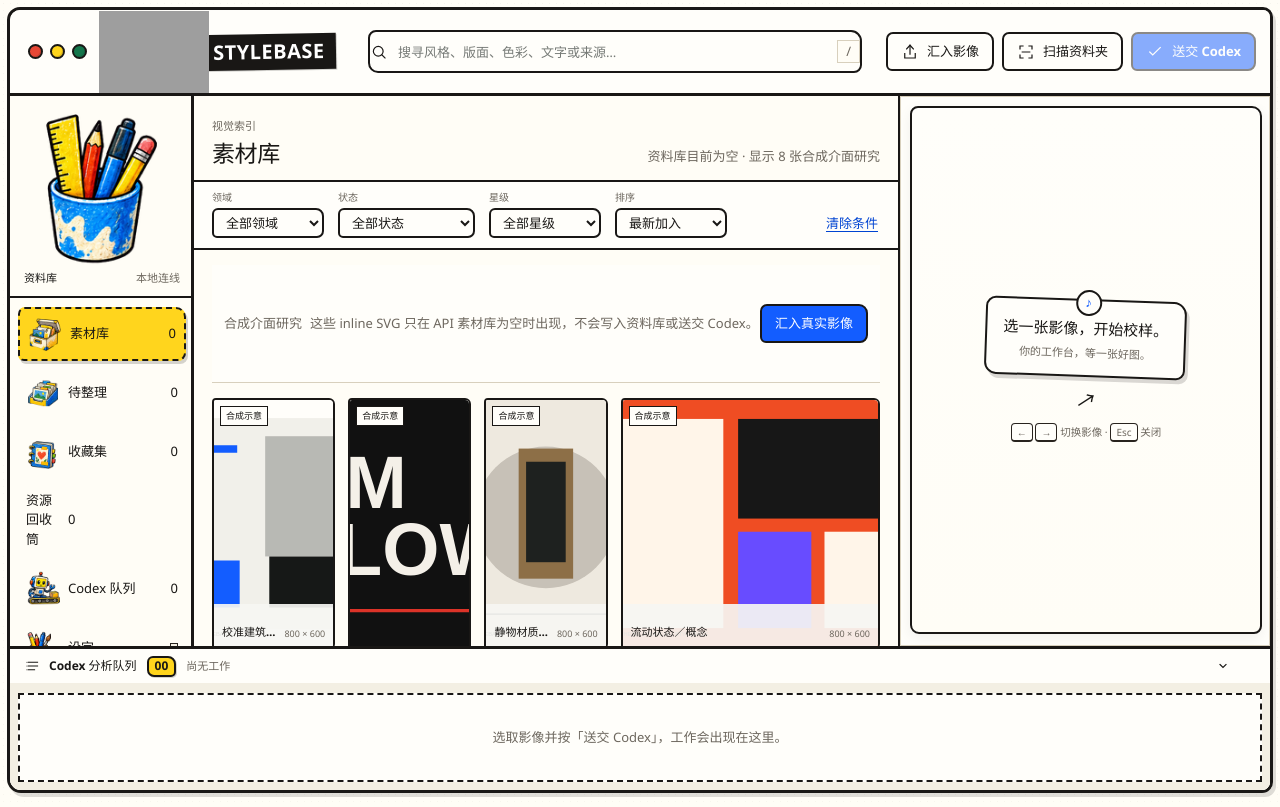
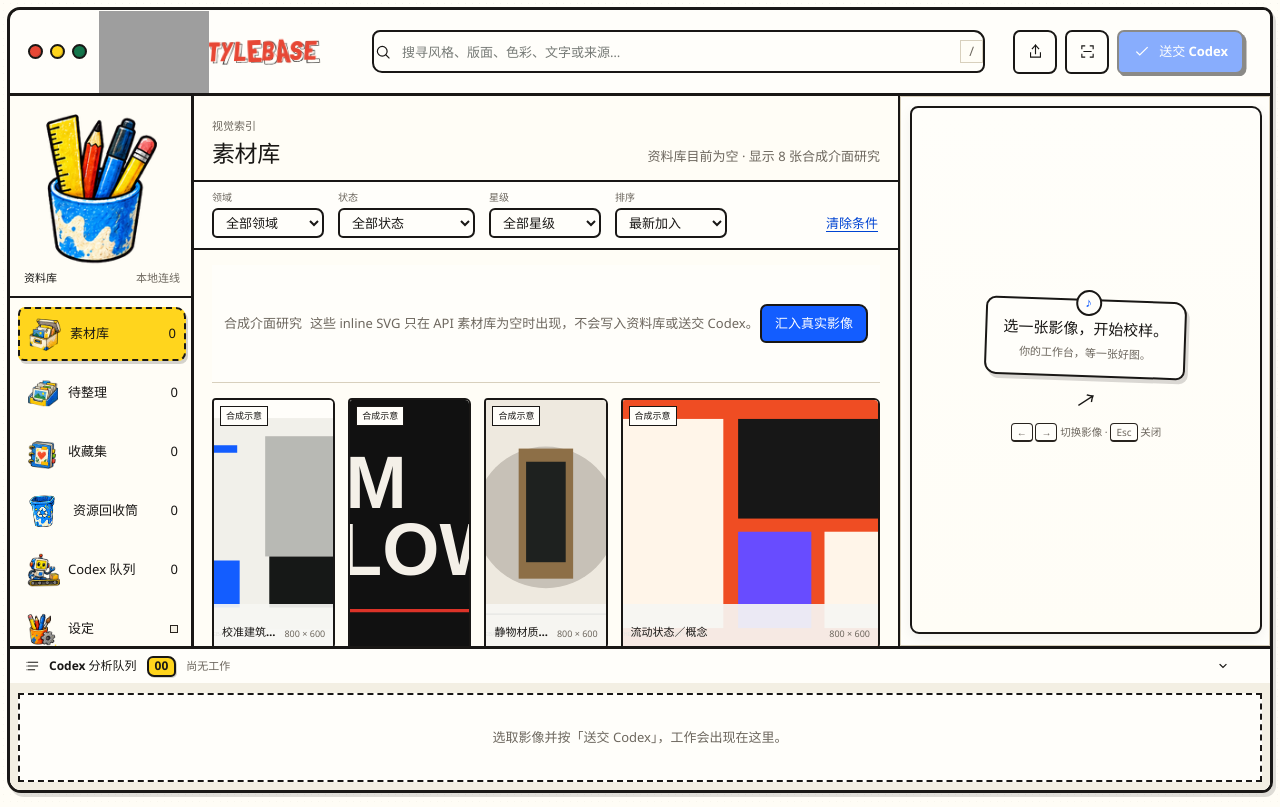
Before and after one commit to w3118597378-max/stylebase-design-inspiration-library, a website with bundled scripts: page public/index.html in a window 1280 px wide. Built offline with nearby package versions, Linux system fonts and the light colour scheme; grey boxes are pictures that could not be loaded; files whose address does not match are found by name.

Commit message:
feat: anime brand jitter, asset select edge, icon-first topbar
- STYLEBASE brand: dual-layer Londrina Solid/Sketch per-char skew+scale jitter
  (red solid over graphite sketch, steps(1,end) frame jumps, nth-child delays)
- Asset card selected state: scan-in + edge-drawn outline (replaces halo ring)
- Topbar V3: icon-only quiet buttons, stretched search, density 1.15 baked
- Add local Londrina fonts (woff2, self-hosted, no CDN dependency)
- gitignore: .impeccable/ tooling + output/ screenshots

```diff
--- /dev/null
+++ b/public/assets/fonts/londrina.css
@@ -0,0 +1,18 @@
+/* latin */
+@font-face {
+  font-family: 'Londrina Sketch';
+  font-style: normal;
+  font-weight: 400;
+  font-display: swap;
+  src: url(https://fonts.gstatic.com/s/londrinasketch/v27/c4m41npxGMTnomOHtRU68eIJn8qvXmP4.woff2) format('woff2');
+  unicode-range: U+0000-00FF, U+0131, U+0152-0153, U+02BB-02BC, U+02C6, U+02DA, U+02DC, U+0304, U+0308, U+0329, U+2000-206F, U+20AC, U+2122, U+2191, U+2193, U+2212, U+2215, U+FEFF, U+FFFD;
+}
+/* latin */
+@font-face {
+  font-family: 'Londrina Solid';
+  font-style: normal;
+  font-weight: 400;
+  font-display: swap;
+  src: url(https://fonts.gstatic.com/s/londrinasolid/v19/flUhRq6sw40kQEJxWNgkLuudGfNeKBM.woff2) format('woff2');
+  unicode-range: U+0000-00FF, U+0131, U+0152-0153, U+02BB-02BC, U+02C6, U+02DA, U+02DC, U+0304, U+0308, U+0329, U+2000-206F, U+20AC, U+2122, U+2191, U+2193, U+2212, U+2215, U+FEFF, U+FFFD;
+}
--- a/public/index.html
+++ b/public/index.html
@@ -110,56 +110,36 @@ FORM: Light table + loupe (看片台·放大镜), comp A "hero transparency" app
           </span>
           <span class="brand-lockup">
             <img class="brand-mascot" src="/assets/illustrations/648d8aed-99e7-4b23-bb2c-62364faeee0a.png" alt="" aria-hidden="true" />
-            <span class="brand-plaque"><span class="brand-name">STYLEBASE</span></span>
+            <span class="brand-plaque">
+              <span class="brand-anim" aria-hidden="true">
+                <span class="brand-anim-layer brand-anim-layer--red">
+                  <span class="brand-char">S</span><span class="brand-char">T</span><span class="brand-char">Y</span><span class="brand-char">L</span><span class="brand-char">E</span><span class="brand-char">B</span><span class="brand-char">A</span><span class="brand-char">S</span><span class="brand-char">E</span>
+                </span>
+                <span class="brand-anim-layer brand-anim-layer--white">
+                  <span class="brand-char">S</span><span class="brand-char">T</span><span class="brand-char">Y</span><span class="brand-char">L</span><span class="brand-char">E</span><span class="brand-char">B</span><span class="brand-char">A</span><span class="brand-char">S</span><span class="brand-char">E</span>
+                </span>
+              </span>
+              <span class="sr-only">STYLEBASE</span>
+            </span>
           </span>
         </a>
-
         <form class="search-form" id="search-form" role="search">
           <svg class="icon" aria-hidden="true"><use href="#icon-search"></use></svg>
           <label class="sr-only" for="search-input">搜寻视觉参考</label>
-          <input
-            id="search-input"
-            name="q"
-            type="search"
-            autocomplete="off"
-            placeholder="搜寻风格、版面、色彩、文字或来源…"
-          />
+          <input id="search-input" name="q" type="search" autocomplete="off" placeholder="搜寻风格、版面、色彩、文字或来源…" />
           <kbd aria-label="快捷键斜线">/</kbd>
         </form>
-
         <div class="topbar-actions" aria-label="汇入与扫描">
-          <input
-            id="file-input"
-            type="file"
-            accept="image/jpeg,image/png,image/webp,image/gif"
-            multiple
-            hidden
-          />
-          <button
-            class="button button--quiet"
-            id="import-button"
-            type="button"
-            aria-label="汇入影像"
-          >
+          <input id="file-input" type="file" accept="image/jpeg,image/png,image/webp,image/gif" multiple hidden />
+          <button class="button button--quiet" id="import-button" type="button" aria-label="汇入影像">
             <svg class="icon" aria-hidden="true"><use href="#icon-import"></use></svg>
             <span>汇入影像</span>
           </button>
-          <button
-            class="button button--quiet"
-            id="scan-button"
-            type="button"
-            aria-label="扫描图片资料夹"
-          >
+          <button class="button button--quiet" id="scan-button" type="button" aria-label="扫描图片资料夹">
             <svg class="icon" aria-hidden="true"><use href="#icon-scan"></use></svg>
             <span>扫描资料夹</span>
           </button>
-          <button
-            class="button button--primary"
-            id="recognize-button"
-            type="button"
-            aria-label="将选取影像送交 Codex 辨识"
-            disabled
-          >
+          <button class="button button--primary" id="recognize-button" type="button" aria-label="将选取影像送交 Codex 辨识" disabled>
             <svg class="icon" aria-hidden="true"><use href="#icon-check"></use></svg>
             <span>送交 Codex</span>
           </button>
@@ -193,6 +173,7 @@ FORM: Light table + loupe (看片台·放大镜), comp A "hero transparency" app
             <output id="count-collections">—</output>
           </button>
           <button class="nav-item" type="button" data-view="trash">
+            <img class="nav-illustration" src="/assets/illustrations/garbage%20can.png" alt="" aria-hidden="true" />
             <svg class="icon" aria-hidden="true"><use href="#icon-trash"></use></svg>
             <span>资源回收筒</span>
             <output id="count-trash">—</output>
@@ -486,8 +467,5 @@ FORM: Light table + loupe (看片台·放大镜), comp A "hero transparency" app
 
     <script type="module" src="/app.js"></script>
 
-  <!-- impeccable-live-start -->
-<script src="http://localhost:8400/live.js?token=e8a7b5c2-6501-49bb-af55-75e547f23489"></script>
-<!-- impeccable-live-end -->
-</body>
+  </body>
 </html>
--- a/public/styles.css
+++ b/public/styles.css
@@ -285,10 +285,7 @@ svg {
   grid-area: 1 / 1 / span 1 / span 2;
   justify-self: start;
   margin-left: 94px;
-  padding: 8px 11px 8px 21px;
-  color: #fff;
-  background: var(--graphite);
-  box-shadow: 1px 1px 0 rgb(25 23 21 / 18%);
+  line-height: 1;
   transform: rotate(-1deg);
 }
 
@@ -299,6 +296,95 @@ svg {
   letter-spacing: 0.025em;
   line-height: 1;
   white-space: nowrap;
+}
+
+/* ── Brand anime double-layer jitter (STYLEBASE) ─────────────── */
+@font-face {
+  font-family: 'Londrina Solid';
+  src: url('/assets/fonts/londrina-solid-400.woff2') format('woff2');
+  font-weight: 400;
+  font-display: swap;
+}
+@font-face {
+  font-family: 'Londrina Sketch';
+  src: url('/assets/fonts/londrina-sketch-400.woff2') format('woff2');
+  font-weight: 400;
+  font-display: swap;
+}
+
+.brand-anim {
+  position: relative;
+  display: inline-block;
+  white-space: nowrap;
+}
+.brand-anim-layer {
+  display: inline-flex;
+  white-space: nowrap;
+  line-height: 1;
+}
+.brand-anim-layer--red {
+  position: relative; /* in flow: defines the plaque width */
+  z-index: 2;
+  color: var(--red);
+  font-family: 'Londrina Solid', 'Microsoft YaHei UI', sans-serif;
+  font-size: 30px;
+}
+.brand-anim-layer--white {
+  position: absolute;
+  top: 0;
+  left: 0;
+  z-index: 1;
+  color: var(--graphite);
+  font-family: 'Londrina Sketch', 'Microsoft YaHei UI', sans-serif;
+  font-size: 30px;
+  transform: translate(2px, 2px);
+}
+.brand-char {
+  display: inline-block;
+  transform-origin: 50% 50%;
+  animation:
+    brand-skew 2000ms steps(1, end) infinite,
+    brand-scale 1000ms steps(1, end) infinite;
+}
+
+/* Per-character stagger, same phase logic as the reference component:
+   (n+1) % 7 → -1000ms, % 5 → -500ms, % 3 → -250ms; red layer base 200ms, white 0. */
+.brand-anim-layer--red .brand-char:nth-child(3),
+.brand-anim-layer--red .brand-char:nth-child(6),
+.brand-anim-layer--red .brand-char:nth-child(9) { animation-delay: -50ms, -50ms; }
+.brand-anim-layer--red .brand-char:nth-child(5) { animation-delay: -300ms, -300ms; }
+.brand-anim-layer--red .brand-char:nth-child(7) { animation-delay: -800ms, -800ms; }
+
+.brand-anim-layer--white .brand-char:nth-child(3),
+.brand-anim-layer--white .brand-char:nth-child(6),
+.brand-anim-layer--white .brand-char:nth-child(9) { animation-delay: -250ms, -250ms; }
+.brand-anim-layer--white .brand-char:nth-child(5) { animation-delay: -500ms, -500ms; }
+.brand-anim-layer--white .brand-char:nth-child(7) { animation-delay: -1000ms, -1000ms; }
+
+@keyframes brand-skew {
+  0%   { transform: skew(6deg, 0deg); }
+  20%  { transform: skew(-4deg, 0deg); }
+  40%  { transform: skew(8deg, 0deg); }
+  60%  { transform: skew(-6deg, 0deg); }
+  80%  { transform: skew(2deg, 0deg); }
+  100% { transform: skew(-10deg, 0deg); }
+}
+@keyframes brand-scale {
+  0%   { scale: 1; }
+  20%  { scale: 1.1; }
+  40%  { scale: 0.9; }
+  60%  { scale: 1.05; }
+  80%  { scale: 0.9; }
+  100% { scale: 1.2; }
+}
+
+@media (prefers-reduced-motion: reduce) {
+  .brand-char {
+    animation: none;
+  }
+  .brand-anim-layer--white {
+    transform: none;
+  }
 }
 
 .search-form {
@@ -346,6 +432,38 @@ svg {
   align-items: center;
   gap: 8px;
   padding: 0 14px 0 8px;
+}
+
+/* 顶栏 V3 图标优先（impeccable live accept 落地，density 1.15 烘焙） */
+.topbar {
+  grid-template-columns: var(--topbar-brand-width) minmax(300px, 1fr) auto;
+  padding-right: 12px;
+}
+.topbar .search-form {
+  justify-self: stretch;
+  margin-inline: 20px;
+  width: auto;
+  max-width: 760px;
+}
+.topbar .topbar-actions {
+  gap: 8px;
+}
+.topbar .button {
+  min-height: 44px;
+  padding: 8px 14px;
+}
+.topbar .button--quiet {
+  width: 44px;
+  padding: 0;
+  font-size: 0;
+  gap: 0;
+}
+.topbar .button--quiet .icon {
+  width: 17px;
+  height: 17px;
+}
+.topbar .button--primary {
+  box-shadow: 2.5px 2.5px 0 var(--graphite);
 }
 
 .button,
@@ -464,6 +582,16 @@ svg {
 }
 .nav-illustration { width: 34px; height: 34px; object-fit: contain; }
 .nav-item > .icon { display: none; }
+
+.nav-item[data-view="trash"] {
+  grid-template-columns: 39px 1fr auto;
+}
+.nav-item[data-view="trash"] .nav-illustration {
+  width: 39.1px;
+  height: 39.1px;
+  transform: rotate(-3deg);
+  margin-left: -3px;
+}
 
 .nav-item:hover {
   background: var(--yellow-soft);
@@ -800,17 +928,27 @@ svg {
 .asset-card.is-selected {
   outline: 3px solid var(--blue);
   outline-offset: 5px;
+  animation: asset-select-scan 600ms ease-out both;
 }
 
 .asset-card.is-selected::before {
   position: absolute;
   z-index: 7;
-  inset: -8px -10px -9px -7px;
+  inset: 0;
   border: 2px solid var(--blue);
-  border-radius: 51% 47% 50% 48%;
+  border-radius: 8px 11px 9px 7px;
   content: "";
   pointer-events: none;
-  transform: rotate(-2deg);
+  animation: asset-select-edge 450ms ease-out both;
+}
+
+@keyframes asset-select-scan {
+  0%   { transform: scale(0.96); filter: saturate(0.4); }
+  100% { transform: scale(1); filter: saturate(1); }
+}
+@keyframes asset-select-edge {
+  0%   { border-width: 0; }
+  100% { border-width: 2px; }
 }
 
 .asset-card.is-batch-selected:not(.is-selected) {
@@ -2323,11 +2461,11 @@ svg {
 
   .brand-plaque {
     margin-left: 74px;
-    padding: 7px 9px 7px 18px;
-  }
-
-  .brand-name {
-    font-size: 16px;
+  }
+
+  .brand-anim-layer--red,
+  .brand-anim-layer--white {
+    font-size: 24px;
   }
 
   .contact-sheet {
@@ -2575,11 +2713,11 @@ svg {
 
   .brand-plaque {
     margin-left: 58px;
-    padding: 6px 7px 6px 15px;
-  }
-
-  .brand-name {
-    font-size: 13px;
+  }
+
+  .brand-anim-layer--red,
+  .brand-anim-layer--white {
+    font-size: 18px;
   }
 
   .search-form kbd {
```
Also changed, not shown: public/assets/fonts/londrina-sketch-400.woff2 (added), public/assets/fonts/londrina-solid-400.woff2 (added), 1 other file.
